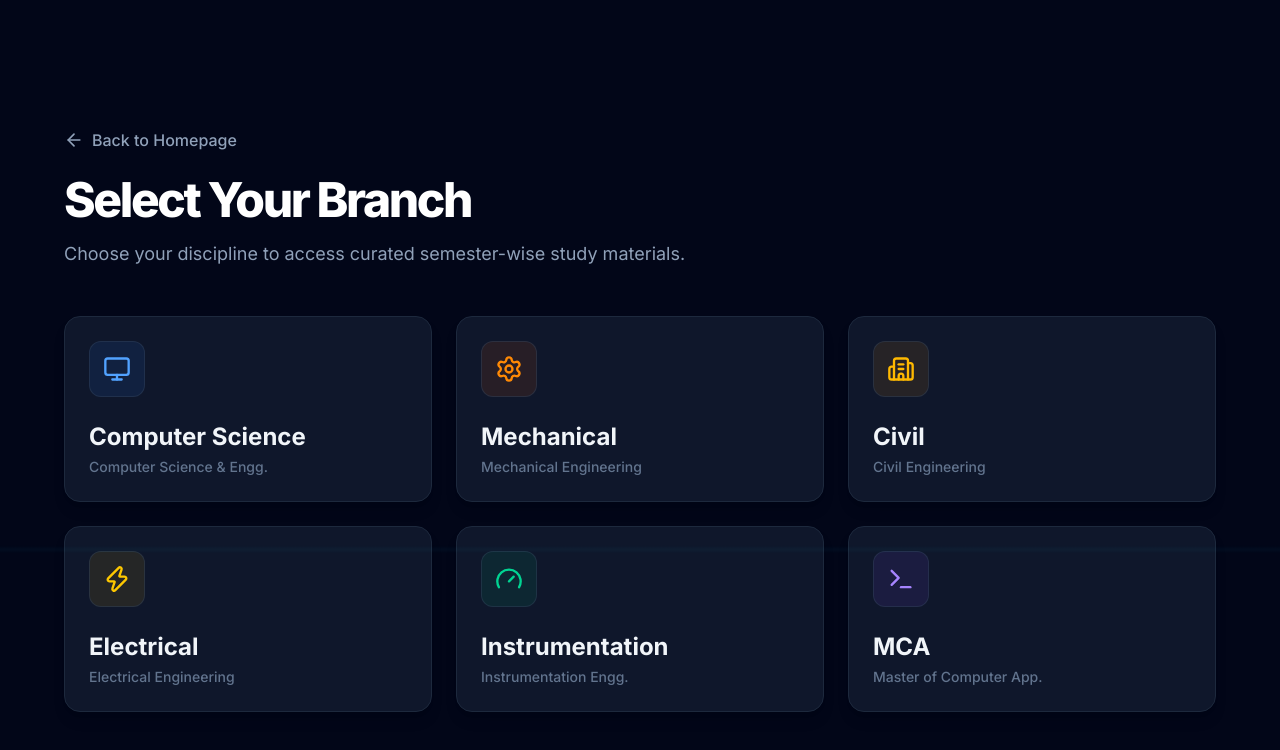
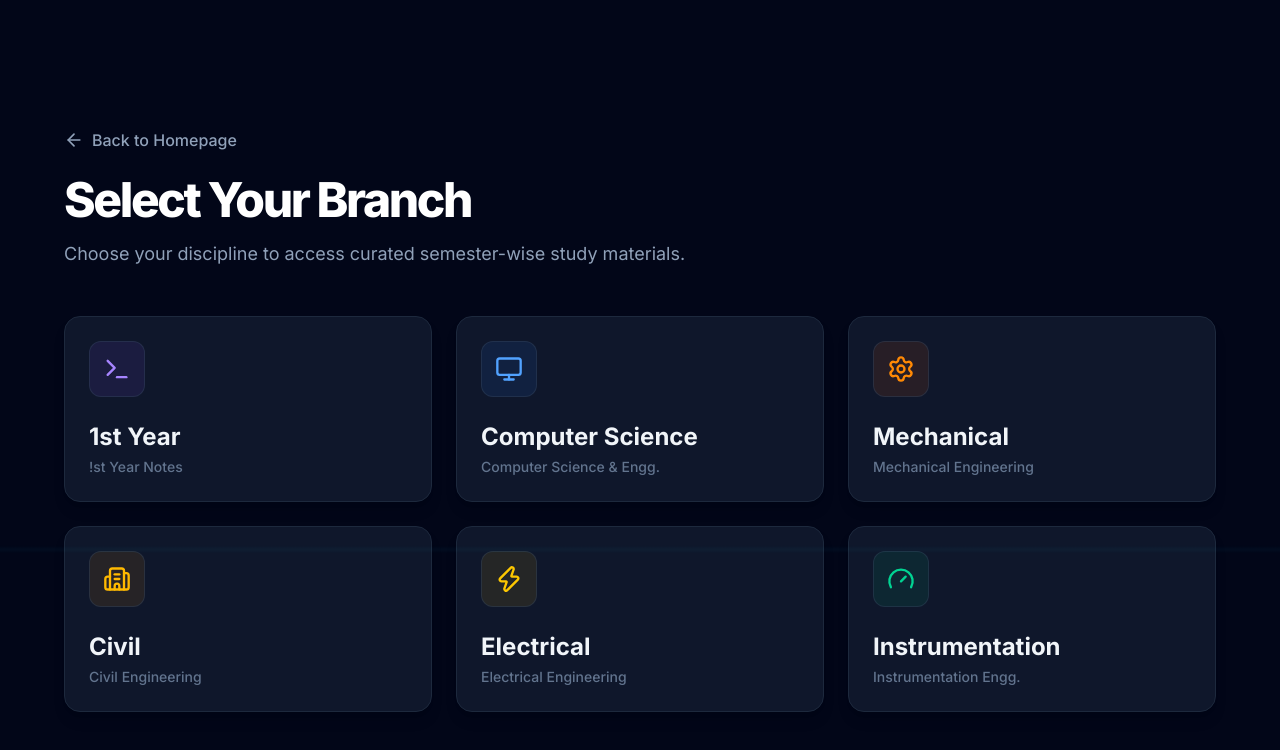
Before and after one commit to Shibanga17/iste-jec, a Next.js app: page /resources/branches in a window 1280 px wide. Shown: the top 750 px of the page. Built offline with nearby package versions, Linux system fonts and the light colour scheme.

Commit message:
Update page.tsx

```diff
--- a/app/resources/branches/page.tsx
+++ b/app/resources/branches/page.tsx
@@ -4,12 +4,13 @@ import Link from 'next/link';
 export default function BranchSelection() {
 
   const branches = [
+    { id: '1st_year', name: '1st Year', fullName: '!st Year Notes', icon: Terminal, accentColor: 'text-violet-400', bgColor: 'bg-violet-500/10', borderColor: 'hover:border-violet-500/50' },
     { id: 'cse', name: 'Computer Science', fullName: 'Computer Science & Engg.', icon: Monitor, accentColor: 'text-blue-400', bgColor: 'bg-blue-500/10', borderColor: 'hover:border-blue-500/50' },
     { id: 'me', name: 'Mechanical', fullName: 'Mechanical Engineering', icon: Settings, accentColor: 'text-orange-400', bgColor: 'bg-orange-500/10', borderColor: 'hover:border-orange-500/50' },
     { id: 'ce', name: 'Civil', fullName: 'Civil Engineering', icon: Building2, accentColor: 'text-amber-400', bgColor: 'bg-amber-500/10', borderColor: 'hover:border-amber-500/50' },
     { id: 'ee', name: 'Electrical', fullName: 'Electrical Engineering', icon: Zap, accentColor: 'text-yellow-400', bgColor: 'bg-yellow-500/10', borderColor: 'hover:border-yellow-500/50' },
     { id: 'ie', name: 'Instrumentation', fullName: 'Instrumentation Engg.', icon: Gauge, accentColor: 'text-emerald-400', bgColor: 'bg-emerald-500/10', borderColor: 'hover:border-emerald-500/50' },
-    { id: 'mca', name: 'MCA', fullName: 'Master of Computer App.', icon: Terminal, accentColor: 'text-violet-400', bgColor: 'bg-violet-500/10', borderColor: 'hover:border-violet-500/50' },
+
   ];
 
   return (
```
